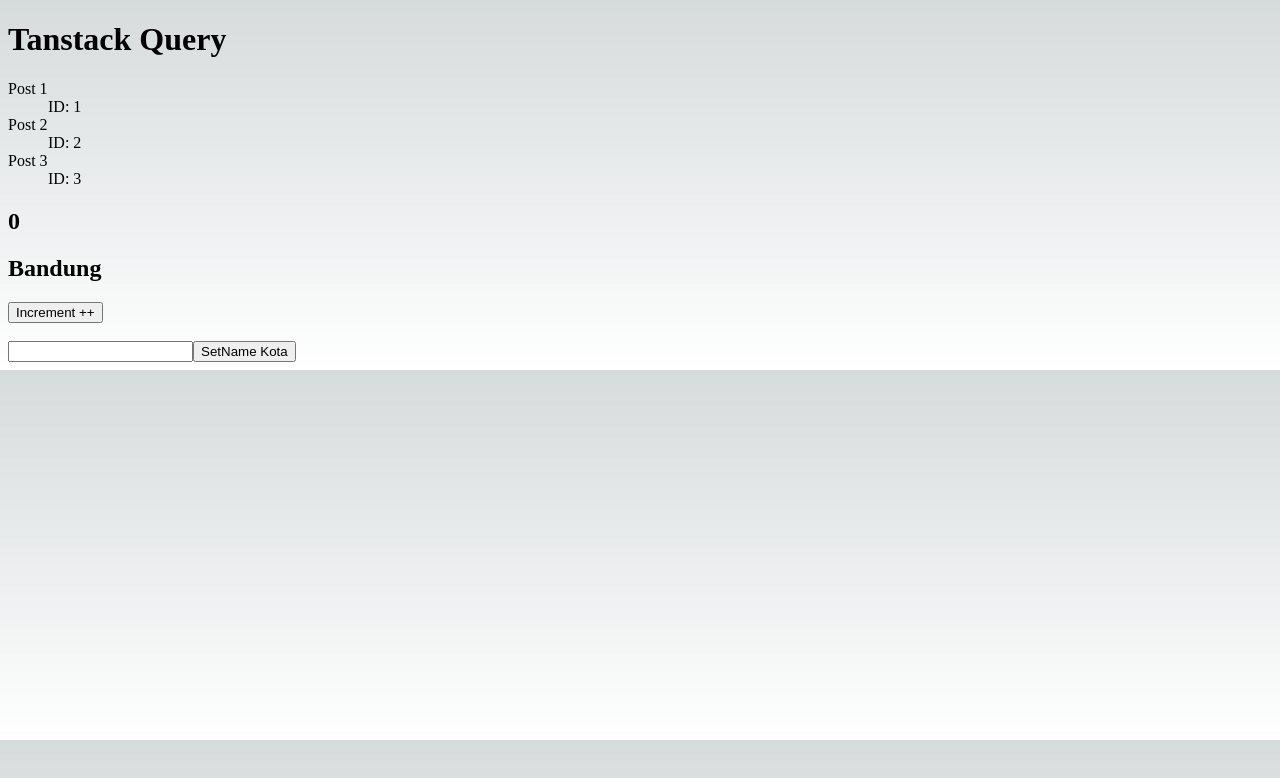
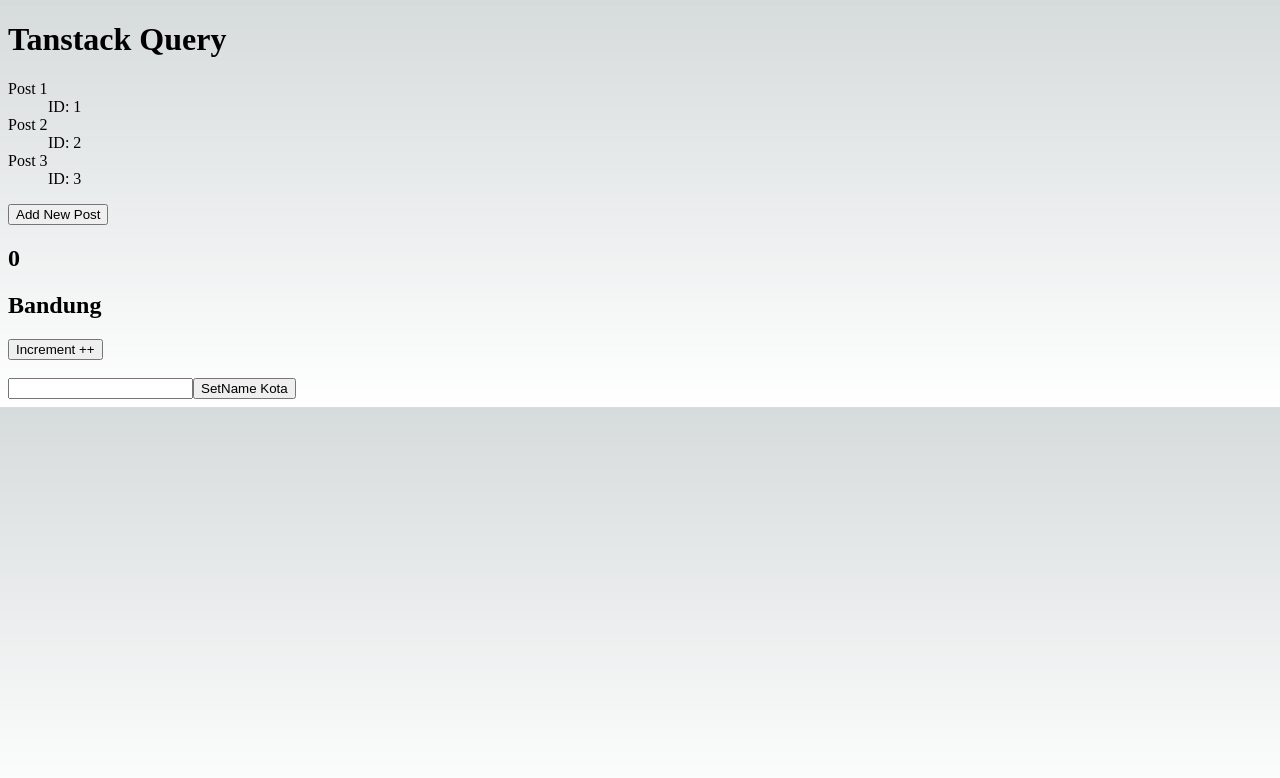
Before and after one commit to AlwanN01/tanstack-query-next13, a Next.js app: page / in a window 1280 px wide. Shown: the top 778 px of the page. Built offline with nearby package versions, Linux system fonts and the light colour scheme.

Commit message:
add post mutation

```diff
--- a/src/app/page.tsx
+++ b/src/app/page.tsx
@@ -12,9 +12,17 @@
       // await reject(0)
       const sec = await wait(1000)
       console.log(sec)
-      return POSTS
+      return [...POSTS]
     }
   })
+
+  const postMutation = useMutation({
+    mutationFn: async (title: string) => {
+      await wait(1000)
+      POSTS.push({ id: Math.random() * 1000, title })
+    }
+  })
+
   if (postsQuery.isLoading) return <h1>Loading...</h1>
   if (postsQuery.isError) return <pre>{JSON.stringify(postsQuery.error)}</pre>
 
@@ -29,6 +37,7 @@
           </Fragment>
         ))}
       </dl>
+      <button onClick={() => postMutation.mutate('New Posts')}>Add New Post</button>
       <h2>{count}</h2>
       <h2>{profile.identitas.kota}</h2>
       <button onClick={() => dispatch({ type: 'increase', by: 2 })}>Increment ++ </button>
--- a/src/app/providers.tsx
+++ b/src/app/providers.tsx
@@ -2,9 +2,14 @@
 
 import { QueryClient, QueryClientProvider } from '@tanstack/react-query'
 import { useState } from 'react'
-
+import { ReactQueryDevtools } from '@tanstack/react-query-devtools'
 export default function Providers({ children }: { children: React.ReactNode }) {
   const [queryClient] = useState(() => new QueryClient())
 
-  return <QueryClientProvider client={queryClient}>{children}</QueryClientProvider>
+  return (
+    <QueryClientProvider client={queryClient}>
+      {children}
+      <ReactQueryDevtools />
+    </QueryClientProvider>
+  )
 }
```
